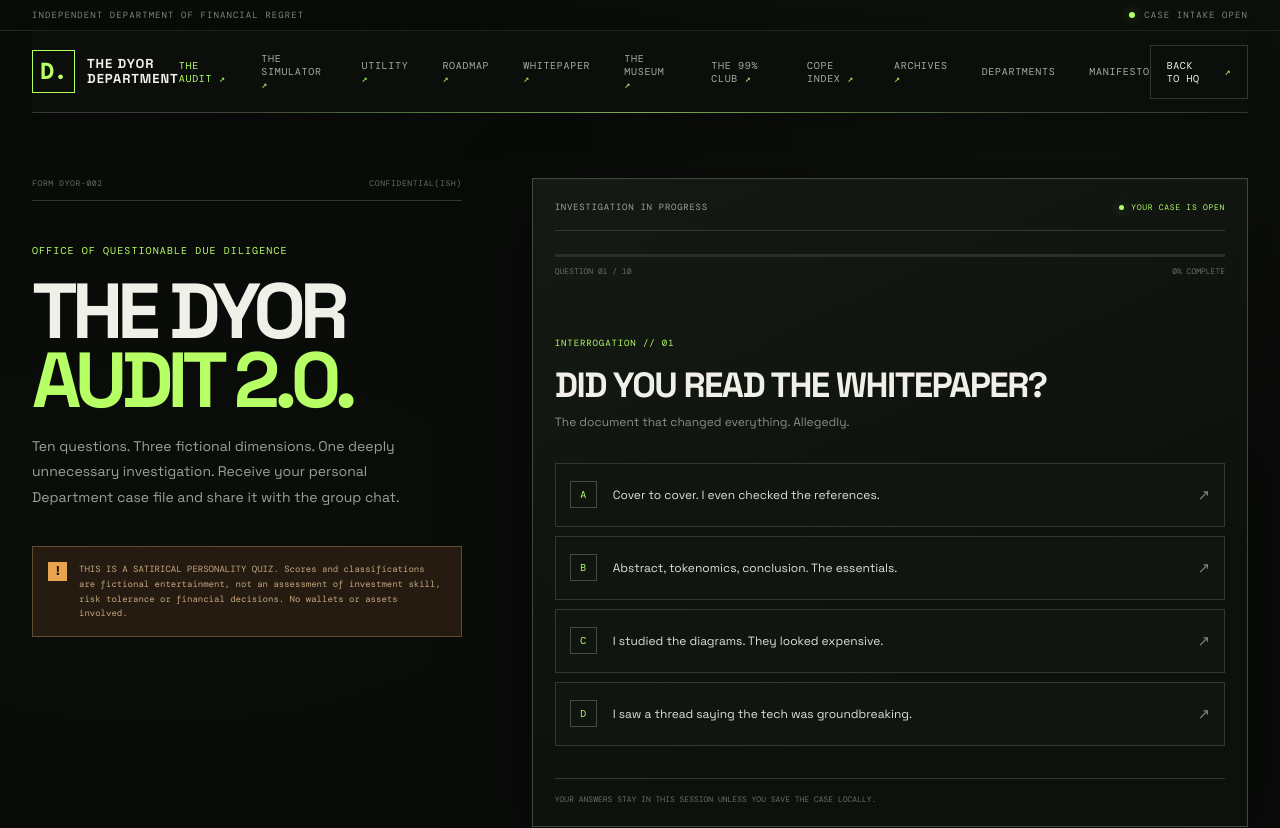
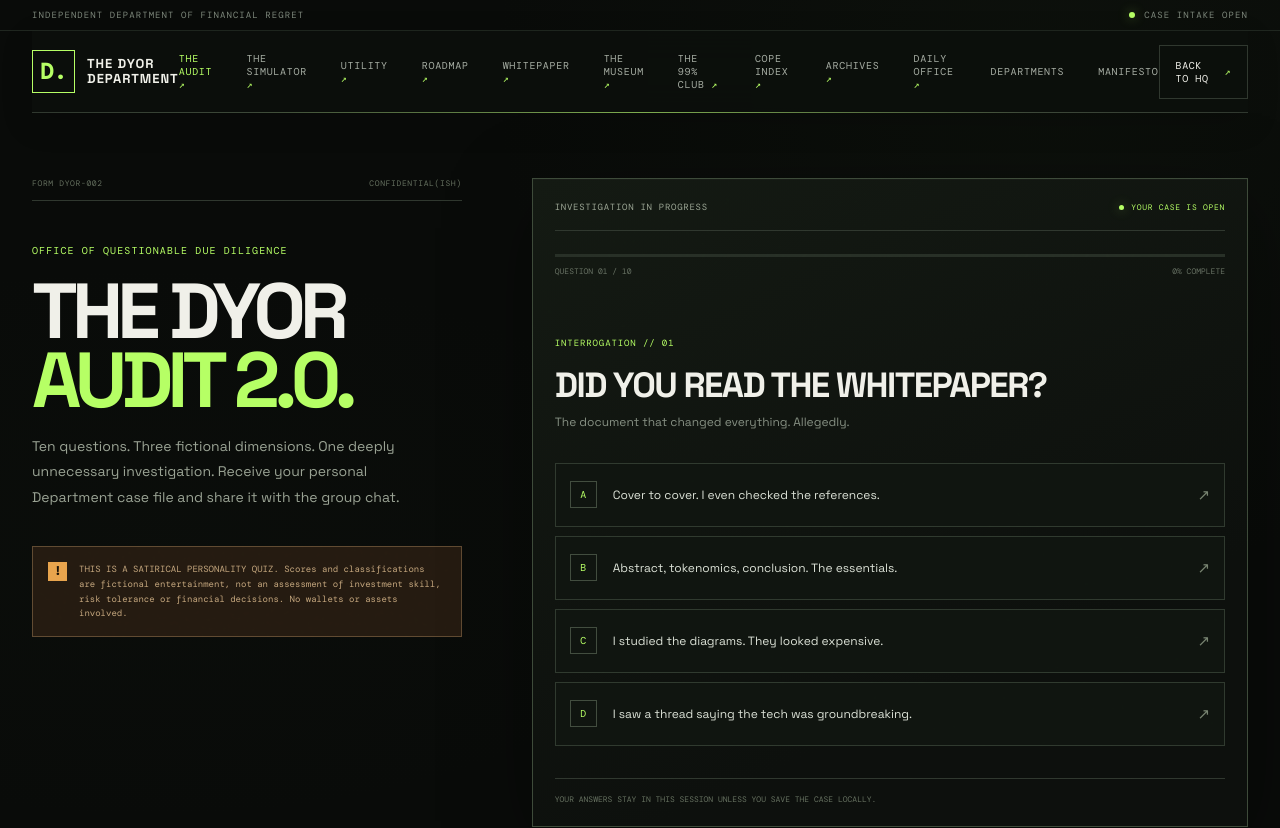
Before and after one commit to safherofficial/weird, a Next.js app: page /audit in a window 1280 px wide. Shown: the top 828 px of the page. Built offline with nearby package versions, Linux system fonts and the light colour scheme.

Commit message:
feat(u14): add Daily Office to shared navigation and active section state

```diff
--- a/app/components/department-header.tsx
+++ b/app/components/department-header.tsx
@@ -4,7 +4,7 @@ import Link from "next/link";
 import { useEffect, useId, useRef, useState } from "react";
 
 type DepartmentHeaderProps = {
-  activeSection?: "home" | "audit" | "simulator" | "utility" | "roadmap" | "whitepaper" | "museum" | "club" | "cope" | "archives";
+  activeSection?: "home" | "audit" | "simulator" | "utility" | "roadmap" | "whitepaper" | "museum" | "club" | "cope" | "archives" | "daily";
   statusMessage?: string;
   ctaHref?: string;
   ctaLabel?: string;
@@ -85,6 +85,9 @@ export default function DepartmentHeader({
           <Link href="/archives" aria-current={activeSection === "archives" ? "page" : undefined}>
             ARCHIVES <span aria-hidden="true">↗</span>
           </Link>
+          <Link href="/daily-office" aria-current={activeSection === "daily" ? "page" : undefined}>
+            DAILY OFFICE <span aria-hidden="true">↗</span>
+          </Link>
           <Link href={departmentsHref}>DEPARTMENTS</Link>
           <Link href={manifestoHref}>MANIFESTO</Link>
         </nav>
@@ -110,7 +113,7 @@ export default function DepartmentHeader({
         <nav id={menuId} className="mobile-nav" aria-label="Mobile navigation" hidden={!menuOpen}>
           <div className="mobile-nav__heading">
             <span>DEPARTMENT DIRECTORY</span>
-            <span>11 DESTINATIONS / 1 PURPOSE</span>
+            <span>12 DESTINATIONS / 1 PURPOSE</span>
           </div>
           <Link href="/audit" aria-current={activeSection === "audit" ? "page" : undefined} onClick={closeMenu}>
             <span>01</span> THE AUDIT <b aria-hidden="true">↗</b>
@@ -139,11 +142,14 @@ export default function DepartmentHeader({
           <Link href="/archives" aria-current={activeSection === "archives" ? "page" : undefined} onClick={closeMenu}>
             <span>09</span> DEPARTMENT ARCHIVES <b aria-hidden="true">↗</b>
           </Link>
+          <Link href="/daily-office" aria-current={activeSection === "daily" ? "page" : undefined} onClick={closeMenu}>
+            <span>10</span> DAILY OFFICE <b aria-hidden="true">↗</b>
+          </Link>
           <Link href={departmentsHref} onClick={closeMenu}>
-            <span>10</span> DEPARTMENTS <b aria-hidden="true">↗</b>
+            <span>11</span> DEPARTMENTS <b aria-hidden="true">↗</b>
           </Link>
           <Link href={manifestoHref} onClick={closeMenu}>
-            <span>11</span> MANIFESTO <b aria-hidden="true">↗</b>
+            <span>12</span> MANIFESTO <b aria-hidden="true">↗</b>
           </Link>
           <Link className="mobile-nav__cta" href={ctaHref} onClick={closeMenu}>
             {ctaLabel} <span aria-hidden="true">↗</span>
```
